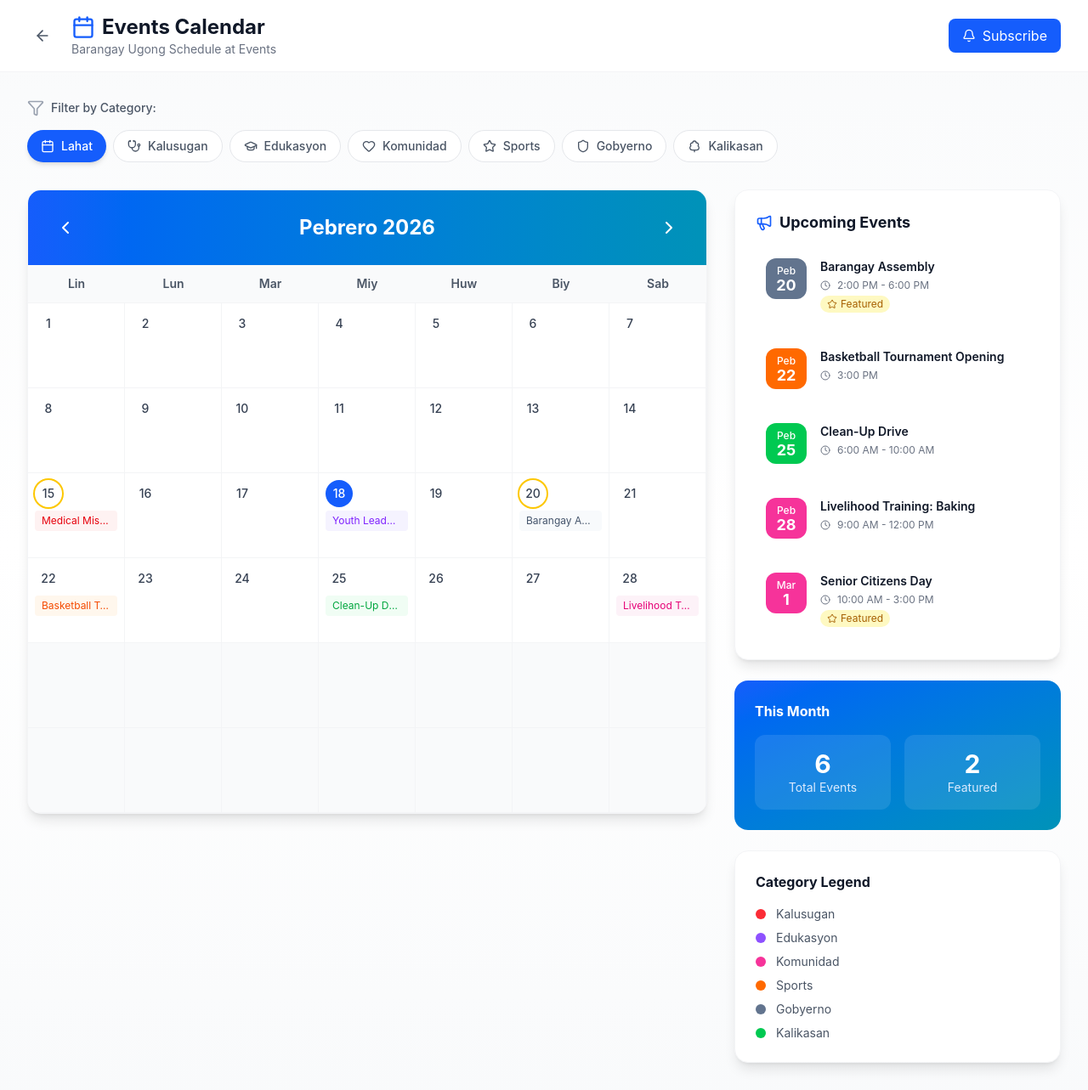
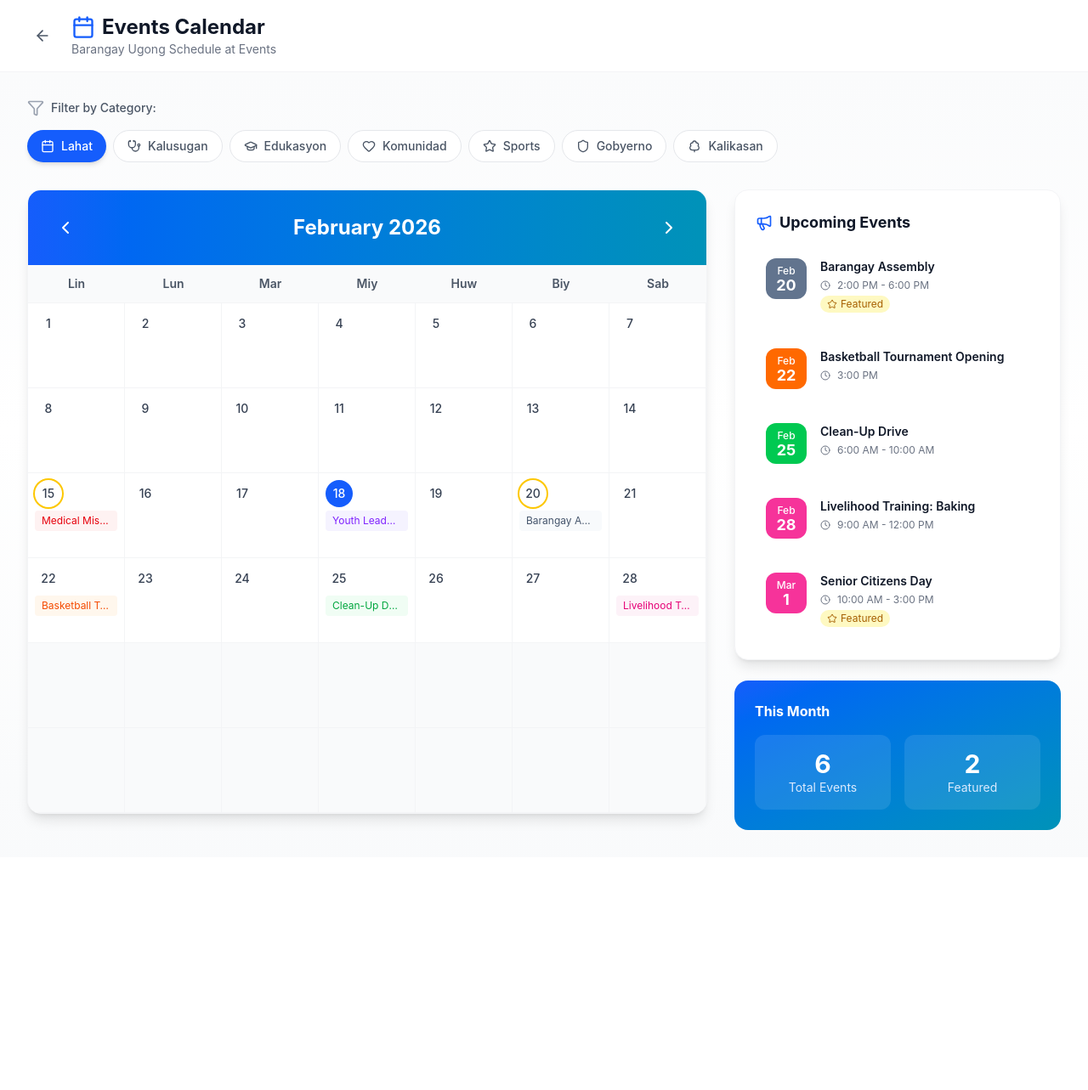
Before and after one commit to jeremiahmadronio/baranggay-management, a React (Vite) app: page /events in a window 1280 px wide. Shown: the whole page at 85% size. After the commit the page ends 1009 px from the top, so only its background shows below. Built offline with nearby package versions, Linux system fonts and the light colour scheme.

Commit message:
refactor: move api key to .env file and changing api key

```diff
--- a/src/App.tsx
+++ b/src/App.tsx
@@ -89,7 +89,7 @@ export function App() {
 
 
       {/* First Time Job Seeker Routes */}
-      <Route path="/first-time-job-seeker" element={<FirstTimeJobSeekerLayout />}>
+      <Route path="/  first-time-job-seeker" element={<FirstTimeJobSeekerLayout />}>
         <Route index element={<Navigate to="dashboard" replace />} />
         <Route path="dashboard" element={<PagePlaceholder title="First Time Job Seeker Dashboard" />} />
         <Route path="reports" element={<PagePlaceholder title="First Time Job Seeker Reports" />} />
--- a/src/landing-page/EventsCalendar.tsx
+++ b/src/landing-page/EventsCalendar.tsx
@@ -239,8 +239,8 @@ export const EventsCalendar = () => {
     });
   };
 
-  const monthNames = ['Enero', 'Pebrero', 'Marso', 'Abril', 'Mayo', 'Hunyo',
-                      'Hulyo', 'Agosto', 'Setyembre', 'Oktubre', 'Nobyembre', 'Disyembre'];
+  const monthNames = ['January', 'February', 'March', 'April', 'May', 'June',
+                      'July', 'August', 'September', 'October', 'November', 'December'];
   const dayNames = ['Lin', 'Lun', 'Mar', 'Miy', 'Huw', 'Biy', 'Sab'];
 
   const daysInMonth = getDaysInMonth(currentDate);
@@ -268,10 +268,7 @@ export const EventsCalendar = () => {
                 <p className="text-sm text-gray-500">Barangay Ugong Schedule at Events</p>
               </div>
             </div>
-            <button className="flex items-center gap-2 bg-blue-600 text-white px-4 py-2 rounded-lg hover:bg-blue-700 transition">
-              <Bell className="w-4 h-4" />
-              <span className="hidden sm:inline">Subscribe</span>
-            </button>
+
           </div>
         </div>
       </header>
@@ -487,24 +484,6 @@ export const EventsCalendar = () => {
                   </div>
                 </div>
               </motion.div>
-
-              {/* Legend */}
-              <motion.div
-                initial={{ opacity: 0, x: 20 }}
-                animate={{ opacity: 1, x: 0 }}
-                transition={{ delay: 0.2 }}
-                className="bg-white rounded-2xl shadow-lg border border-gray-100 p-6"
-              >
-                <h3 className="font-bold text-gray-900 mb-4">Category Legend</h3>
-                <div className="space-y-2">
-                  {categories.slice(1).map(cat => (
-                    <div key={cat.id} className="flex items-center gap-3">
-                      <div className={`w-3 h-3 rounded-full ${categoryColors[cat.id]?.bg || 'bg-gray-300'}`} />
-                      <span className="text-sm text-gray-600">{cat.label}</span>
-                    </div>
-                  ))}
-                </div>
-              </motion.div>
             </div>
           </div>
         </div>
--- a/src/landing-page/Footer.tsx
+++ b/src/landing-page/Footer.tsx
@@ -27,10 +27,8 @@ export const Footer = ({ onNavigate }: FooterProps) => {
 
   return (
     <footer className="bg-gray-900 text-gray-300">
-      {/* Main Footer */}
       <div className="max-w-7xl mx-auto px-4 sm:px-6 lg:px-8 py-16">
         <div className="grid md:grid-cols-2 lg:grid-cols-4 gap-12">
-          {/* About */}
           <div className="lg:col-span-1">
             <div className="flex items-center gap-3 mb-6">
               <div className="w-12 h-12 bg-blue-600 rounded-full flex items-center justify-center">
@@ -57,7 +55,6 @@ export const Footer = ({ onNavigate }: FooterProps) => {
             </div>
           </div>
 
-          {/* Quick Links */}
           <div>
             <h4 className="font-semibold text-white mb-6">Quick Links</h4>
             <ul className="space-y-3">
--- a/src/landing-page/Hero.tsx
+++ b/src/landing-page/Hero.tsx
@@ -7,7 +7,6 @@ interface HeroProps {
 export const Hero = ({ onNavigate }: HeroProps) => {
   return (
     <section className="relative min-h-screen bg-white">
-      {/* Background Image - Right Side */}
       <div
         className="absolute top-0 right-0 w-full lg:w-1/2 h-full bg-cover bg-center bg-no-repeat"
         style={{ backgroundImage: `url('/sample.png')` }}
--- a/src/landing-page/Maps.tsx
+++ b/src/landing-page/Maps.tsx
@@ -1,9 +1,7 @@
 import { useState, useCallback } from 'react';
 import { GoogleMap, LoadScript, Polyline, Marker } from '@react-google-maps/api';
 
-// Accurate coordinates for Barangay Ugong boundary approximation
-// Para makuha ang saktong shape, i-trace ito sa geojson.io at i-paste dito.
-// More detailed boundary for Barangay Ugong (sampled, replace with full geojson.io output for best accuracy)
+
 const ugongBoundaryLine = [
     { lat: 14.696788204218795, lng: 121.00312090841649 },
     { lat: 14.68654412070046, lng: 121.00634199547777 },
@@ -61,19 +59,16 @@ const mapOptions = {
     fullscreenControl: false,
     clickableIcons: false,
     gestureHandling: 'greedy',
-    // Custom "Silver" map style para magmukhang modern
     styles: [
         { featureType: "poi", elementType: "labels", stylers: [{ visibility: "off" }] }
     ]
 };
 
 export const Maps = () => {
-    // SECURITY NOTE: Gamitin ang process.env.VITE_GOOGLE_MAPS_API_KEY sa production
-    const apiKey = 'AIzaSyCDb4uDER9VNE8-FA-1nG7lw97dVSsARRY';
+    const apiKey = import.meta.env.VITE_GOOGLE_MAPS_API_KEY;
     const [mapType, setMapType] = useState<'roadmap' | 'satellite'>('roadmap');
-    const [zoom, setZoom] = useState(15); // Default zoom for balanced barangay view
+    const [zoom, setZoom] = useState(15);
 
-        // Info overlay (improved design)
         const InfoOverlay = () => (
             <div className="absolute top-24 left-8 z-20 bg-white rounded-xl shadow-lg p-6 max-w-sm border border-blue-200 flex flex-col gap-3" style={{backdropFilter:'blur(6px)'}}>
                 <h3 className="font-bold text-blue-900 text-xl mb-2">Barangay Ugong Map Guide</h3>
@@ -96,7 +91,6 @@ export const Maps = () => {
         <section id="maps" className="relative w-full overflow-hidden bg-slate-100">
             <InfoOverlay />
 
-            {/* Custom Control: Satellite Toggle */}
             <button
                 className="absolute top-24 right-8 z-20 bg-white text-blue-900 px-5 py-2 rounded-full shadow-md border border-blue-200 flex items-center gap-2 font-semibold text-sm hover:bg-blue-50 transition-all"
                 style={{ minWidth: 140 }}
@@ -116,7 +110,6 @@ export const Maps = () => {
                 )}
             </button>
 
-            {/* Custom Control: Zoom */}
             <div className="absolute bottom-10 right-6 z-20 flex flex-col gap-3">
                 <button
                     className="bg-white text-blue-950 w-12 h-12 rounded-xl shadow-lg flex items-center justify-center text-2xl font-bold hover:bg-slate-50 transition-colors border border-slate-200"
@@ -138,7 +131,6 @@ export const Maps = () => {
                         mapTypeId={mapType}
                         options={{ ...mapOptions, mapTypeId: mapType }}
                     >
-                        {/* RED DASHED POLYLINE */}
                         <Polyline
                             path={ugongBoundaryLine}
                             options={{
@@ -160,7 +152,6 @@ export const Maps = () => {
                             }}
                         />
 
-                        {/* OFFICIAL MARKER */}
                         <Marker
                             position={hallLocation}
                             icon={{
```
Also changed, not shown: 1 other file (tests, documents, lock files or other folders).
